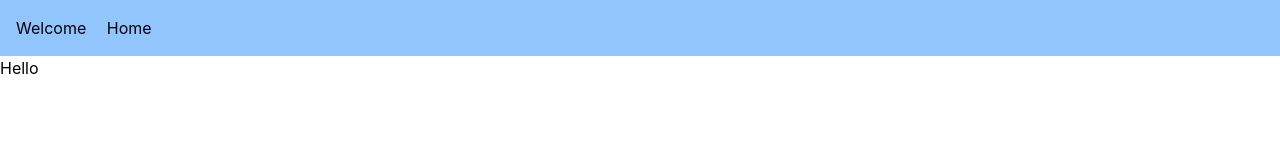
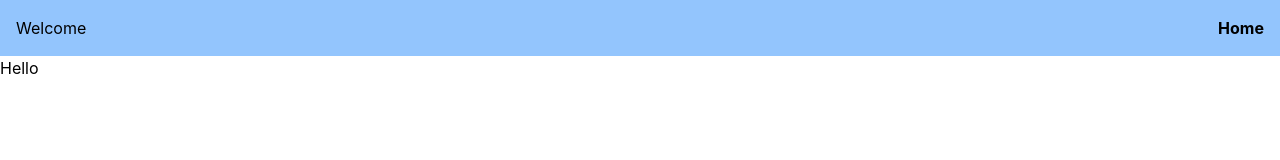
Before and after one commit to THossen/BiddersBlock, a React (Create React App) app: page / in a window 1280 px wide. Shown: the top 160 px of the page. Built offline with nearby package versions, Linux system fonts and the light colour scheme.

Commit message:
removed Landing page from nav component

```diff
--- a/src/components/layout/Navbar.js
+++ b/src/components/layout/Navbar.js
@@ -3,8 +3,8 @@ import { Link } from "react-router-dom";
 const NavBar = () => {
     return (
         <header className="bg-blue-300 flex justify-between items-center px-4 py-4">
-            <nav className="space-x-4 md.block">
-                <Link to="/"> Welcome </Link>
+            <Link to="/"> Welcome </Link>
+            <nav className="space-x-4 md.block font-bold">
                 <Link to="/Home" className="ml-auto"> Home </Link>
             </nav>
         </header>
```
